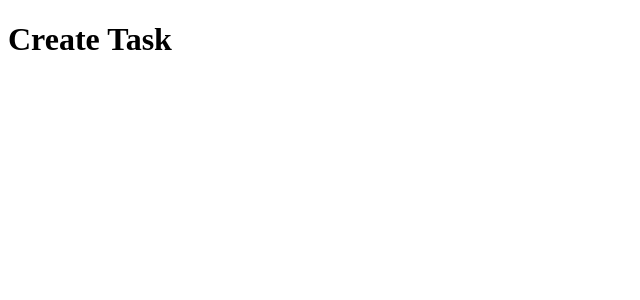
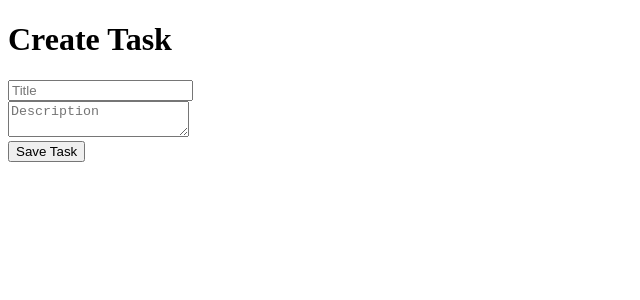
Before and after one commit to ariahmckee/task-manager-ts, a React (Vite) app: page /create in a window 1280 px wide. Shown: the top 300 px of the page, without its empty margins (0-640 px from the left). Built offline with nearby package versions, Linux system fonts and the light colour scheme.

Commit message:
Build Create Task page

```diff
--- a/src/pages/CreateTask.tsx
+++ b/src/pages/CreateTask.tsx
@@ -1,7 +1,90 @@
+// CreateTask.tsx
+import { useState } from "react";
+
+import { useNavigate } from "react-router-dom";
+
+import type { TaskPriority, TaskStatus } from "../types/Task";
+
+import { useTasks } from "../context/TaskContext";
+
 const CreateTask = () => {
+  const navigate = useNavigate();
+
+  const { addTask } = useTasks();
+
+  const [title, setTitle] = useState("");
+
+  const [
+    description,
+    setDescription,
+  ] = useState("");
+
+  const [status, setStatus] = useState<TaskStatus>(
+    "To Do"
+  );
+
+  const [
+    priority,
+    setPriority,
+  ] = useState<TaskPriority>(
+    "Medium"
+  );
+
+  const [dueDate, setDueDate] = useState("");
+
+  const handleSubmit = (
+    e: React.FormEvent
+  ) => {
+    e.preventDefault();
+
+    addTask({
+      id: crypto.randomUUID(),
+      title,
+      description,
+      status,
+      description,
+      status,
+      priority,
+      dueDate,
+    });
+
+    navigate("/");
+  };
+
   return (
-    <h1>Create Task</h1>
-  )
-}
+    <form onSubmit={handleSubmit}>
+      <h1>Create Task</h1>
+
+      <input
+        type="text"
+        placeholder="Title"
+        value={title}
+        onChange={(e) =>
+          setTitle(
+            e.target.value
+          )
+        }
+      />
+
+      <br />
+
+      <textarea
+        placeholder="Description"
+        value={description}
+        onChange={(e) =>
+          setDescription(
+            e.target.value
+          )
+        }
+      />
+
+      <br />
+
+      <button type="submit">
+        Save Task
+      </button>
+    </form>
+  );
+};
 
 export default CreateTask;
```
